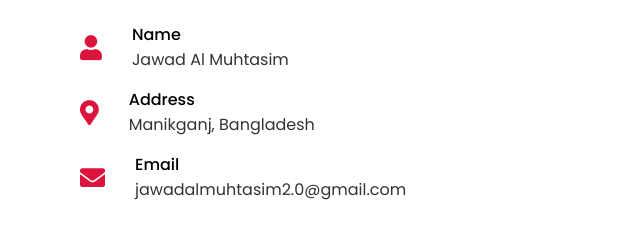
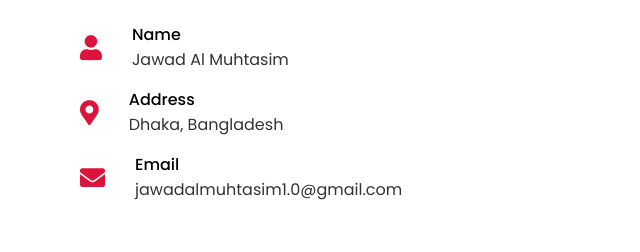
Before and after one commit to jawadalmuhtasim/jawadalmuhtasim.github.io, a plain HTML site: page index.html in a window 1280 px wide. Shown: the part 3666-3918 px from the top of the page, 0-640 px from the left. Drawn offline with nearby package versions, Linux system fonts and the light colour scheme.

Commit message:
updated my address

```diff
--- a/index.html
+++ b/index.html
@@ -212,14 +212,14 @@
                             <i class="fas fa-map-marker-alt"></i>
                             <div class="info">
                                 <div class="head">Address</div>
-                                <div class="sub-title">Manikganj, Bangladesh</div>
+                                <div class="sub-title">Dhaka, Bangladesh</div>
                             </div>
                         </div>
                         <div class="row">
                             <i class="fas fa-envelope"></i>
                             <div class="info">
                                 <div class="head">Email</div>
-                                <div class="sub-title">jawadalmuhtasim2.0@gmail.com</div>
+                                <div class="sub-title">jawadalmuhtasim1.0@gmail.com</div>
                             </div>
                         </div>
                     </div>
```
